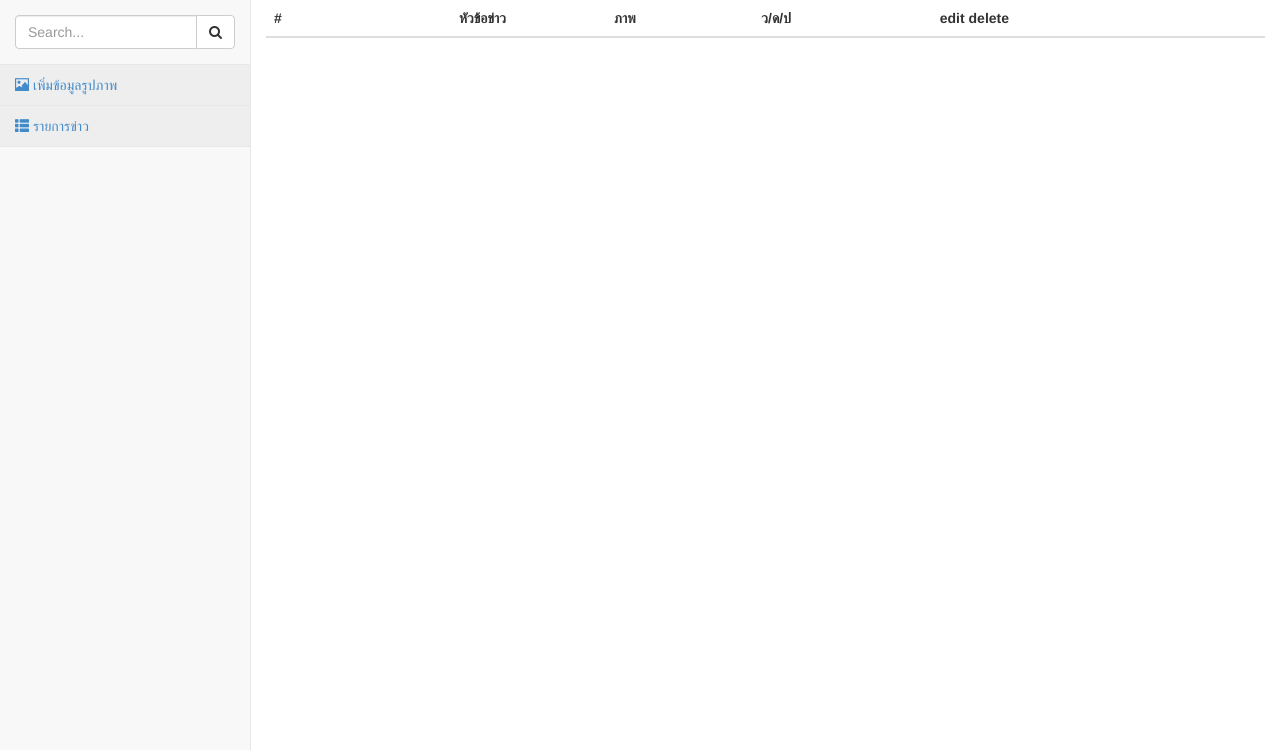
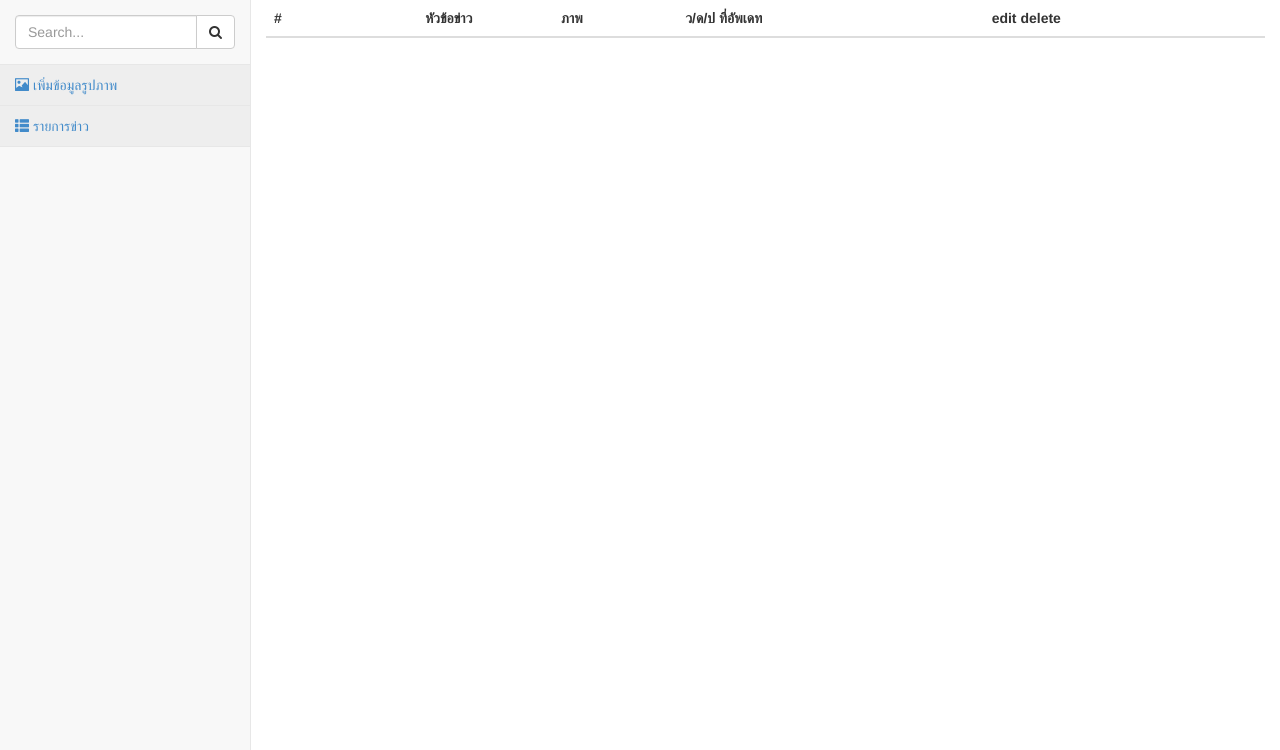
Before and after one commit to mynameistecs51/sci_news, a CodeIgniter app: the page made by application/views/list_news.php in a window 1280 px wide. Shown: the part 51-801 px from the top of the page. Run offline with CodeIgniter, Linux system fonts and the light colour scheme; data that the repository does not hold is empty.

Commit message:
chaiwat update list news head table

```diff
--- a/application/views/list_news.php
+++ b/application/views/list_news.php
@@ -7,7 +7,7 @@
 				<th>#</th>
 				<th   style="text-align:center;" >หัวข้อข่าว</th>
 				<th>ภาพ</th>
-				<th>ว/ด/ป</th>
+				<th>ว/ด/ป ที่อัพเดท</th>
 				<th>edit delete</th>
 			</tr>
 		</thead>
```
